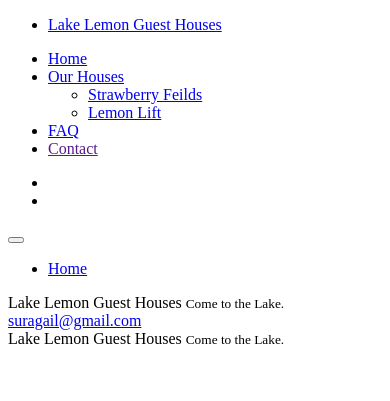
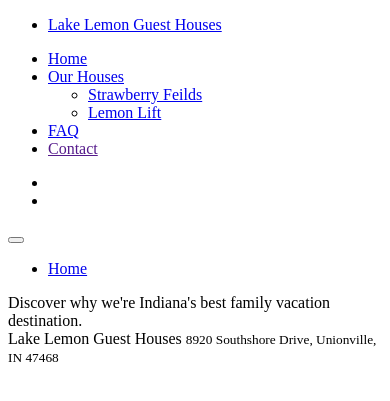
Before and after one commit to Teal-and-Sarah-Build-Websites/LakeLemon, a PHP site: template themes/lakelemon/templates/faq.html.twig in a window 390 px wide. Shown: the top 401 px of the page. Run offline with PHP 8.4, Linux system fonts and the light colour scheme; the template is opened without the code that fills it, so the values that code supplies are empty; some libraries are stand-ins or nearby versions; some web fonts are replaced.

Commit message:
Added back in some changes to the footer from yesterday
- using site variables for email, phone, and facebook
- 3 column style on desktop, 1 column style on mobile

```diff
--- a/themes/lakelemon/templates/partials/base.html.twig
+++ b/themes/lakelemon/templates/partials/base.html.twig
@@ -60,29 +60,7 @@
 {% endblock %}
 
 {% block footer %}
-    <footer>
-        <div class="uk-flex uk-flex-around uk-visible@m">
-            <div class="uk-text-center">
-                <span class="uk-text-lead">Lake Lemon Guest Houses</span>
-                <small>Come to the Lake.</small>
-            </div>
-            <div class="uk-text-center">
-                <div class="uk-text-lead">
-                    <a href="https://www.facebook.com/Lake-Lemon-Guest-Houses-114437381968688/" uk-icon="icon: facebook" class="uk-link"></a>
-                </div>
-                <a href="mailto:campaignemail@campaign.com">
-                    <span uk-icon="icon: mail"></span> suragail@gmail.com
-                </a>
-            </div>
-        </div>
-        <div class="uk-hidden@m">
-            <div class="uk-text-center">
-                <span class="uk-text-lead">Lake Lemon Guest Houses</span>
-                <small style="padding-bottom: 1rem;">Come to the Lake.</small>
-                <a href="https://www.facebook.com/Lake-Lemon-Guest-Houses-114437381968688/" uk-icon="icon: facebook" class="uk-link"></a>
-            </div>
-        </div>
-    </footer>
+    {% include 'partials/footer.html.twig' %}
 {% endblock %}
 
 {% block bottom %}
--- /dev/null
+++ b/themes/lakelemon/templates/partials/footer.html.twig
@@ -0,0 +1,20 @@
+<footer class="uk-background-muted uk-padding">
+    <div class="uk-text-center uk-text-lead uk-margin-medium-bottom" style="color:inherit">
+        Discover why we're Indiana's best family vacation destination.
+    </div>
+    <div class="uk-text-center uk-flex column" uk-grid>
+        <div class="uk-text-center uk-width-expand">
+            Lake Lemon Guest Houses
+            <small>8920 Southshore Drive, Unionville, IN 47468</small>
+        </div>
+        <div class="uk-text-lead uk-width-auto last">
+            <a href="{{site.facebook}}" uk-icon="icon: facebook" class="uk-icon-button"></a>
+        </div>
+        <div class="uk-text-center uk-width-expand">
+            <a href="mailto:{{site.email}}">
+                <span uk-icon="icon: mail"></span> {{site.email}}
+            </a>
+            <div><span uk-icon="icon: phone"></span> {{site.phone}}</div>
+        </div>
+    </div>
+</footer>
```
